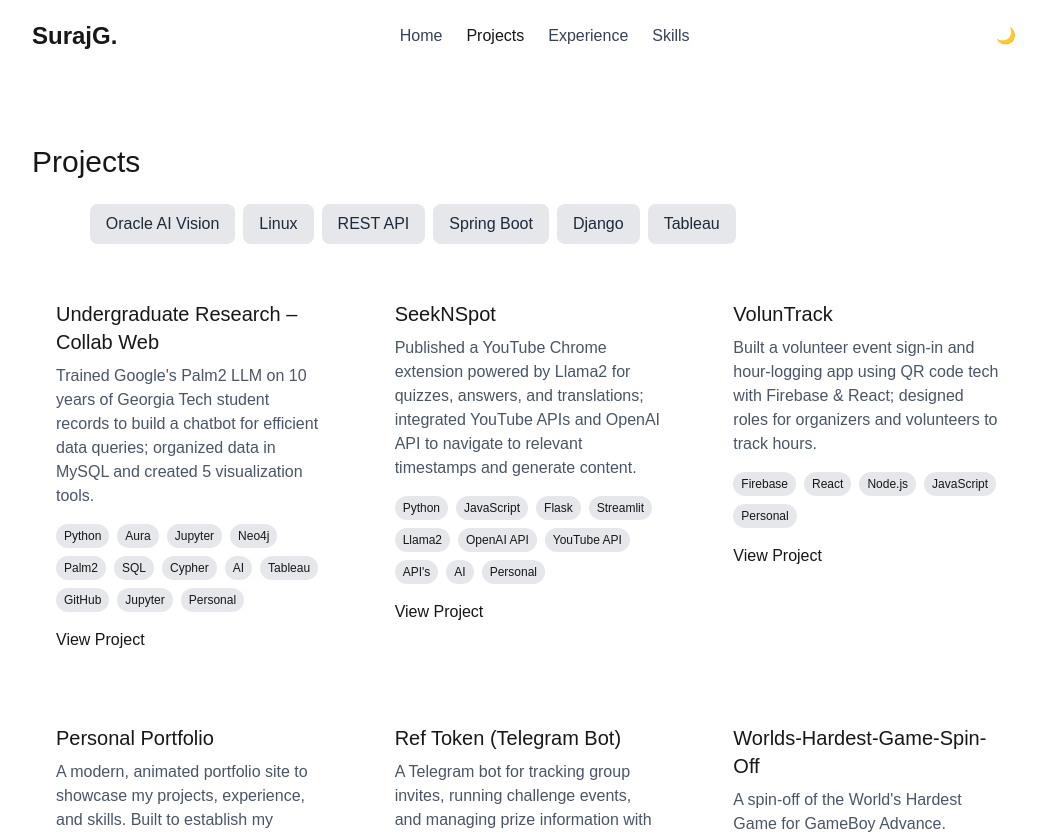
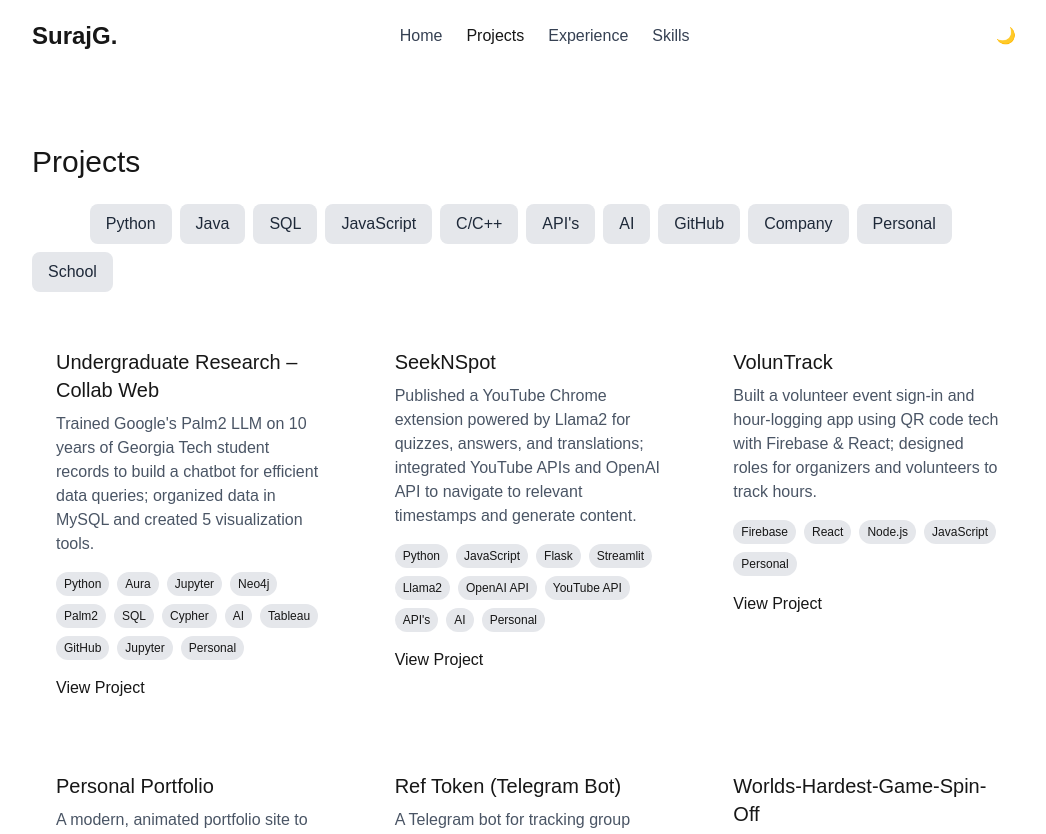
Before and after one commit to SurajGeddam/personal-portfolio, a Next.js app: page /projects in a window 1280 px wide. Shown: the top 834 px of the page, without its empty margins (112-1158 px from the left). Built offline with nearby package versions, Linux system fonts and the light colour scheme.

Commit message:
fix: restore previous filters and remove only Oracle AI Vision, Linux, REST API, Spring Boot, Django, Tableau

```diff
--- a/components/Projects.tsx
+++ b/components/Projects.tsx
@@ -68,12 +68,17 @@ const projects = [
 
 const categories = [
   "All",
-  "Oracle AI Vision",
-  "Linux",
-  "REST API",
-  "Spring Boot",
-  "Django",
-  "Tableau",
+  "Python",
+  "Java",
+  "SQL",
+  "JavaScript",
+  "C/C++",
+  "API's",
+  "AI",
+  "GitHub",
+  "Company",
+  "Personal",
+  "School",
 ];
 
 export default function Projects() {
```
